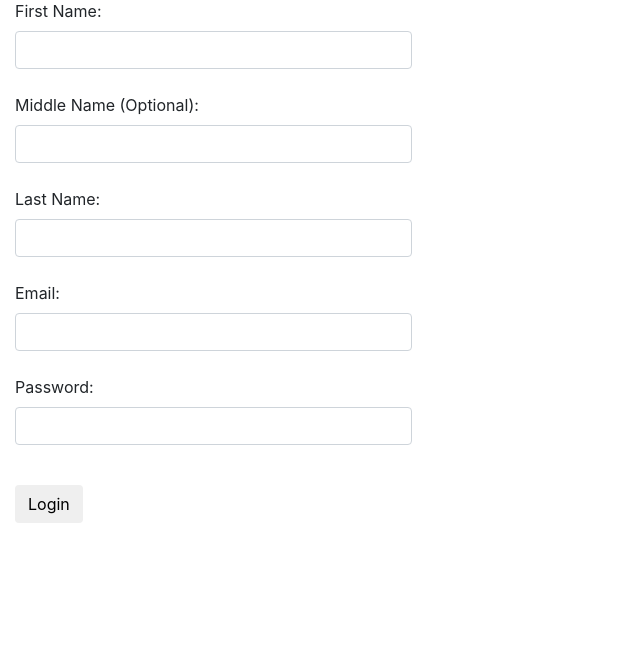
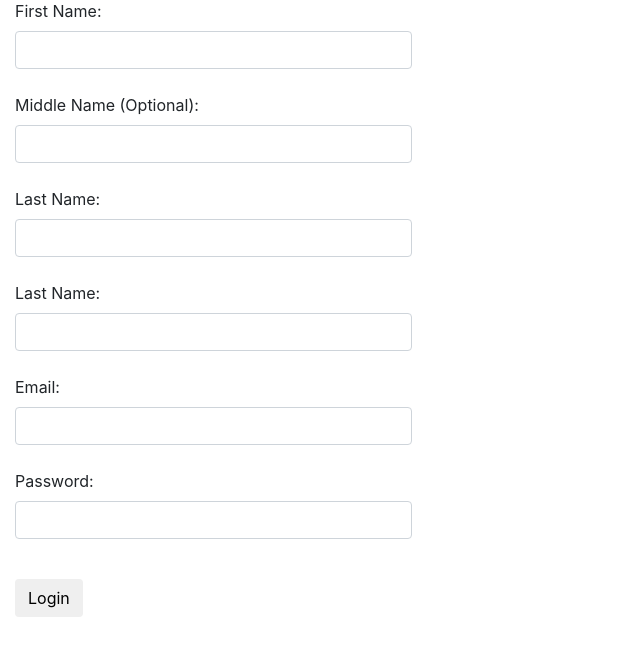
Before and after one commit to PradyumnaD2999/CommunityApp, a Django app: page /registrationRedirect/ in a window 1280 px wide. Shown: the part 149-800 px from the top of the page, without its empty margins (0-640 px from the left). Run offline with Django 3.2, Linux system fonts and the light colour scheme; some libraries are stand-ins or nearby versions.

Commit message:
initial commit

```diff
--- a/templates/registration/registration.html
+++ b/templates/registration/registration.html
@@ -34,6 +34,8 @@
 					      <input class = "form-control" type="text" name="middlename"><br>
                      <label>Last Name:</label>
 					      <input class = "form-control" type="text" name="lastname" required><br>
+                     <label>Last Name:</label>
+					      <input class = "form-control" type="text" name="lastname" required><br>
                      <label>Email:</label>
     				      <input class = "form-control" type="email" name="email" required><br>
                      <label>Password:</label>
```
